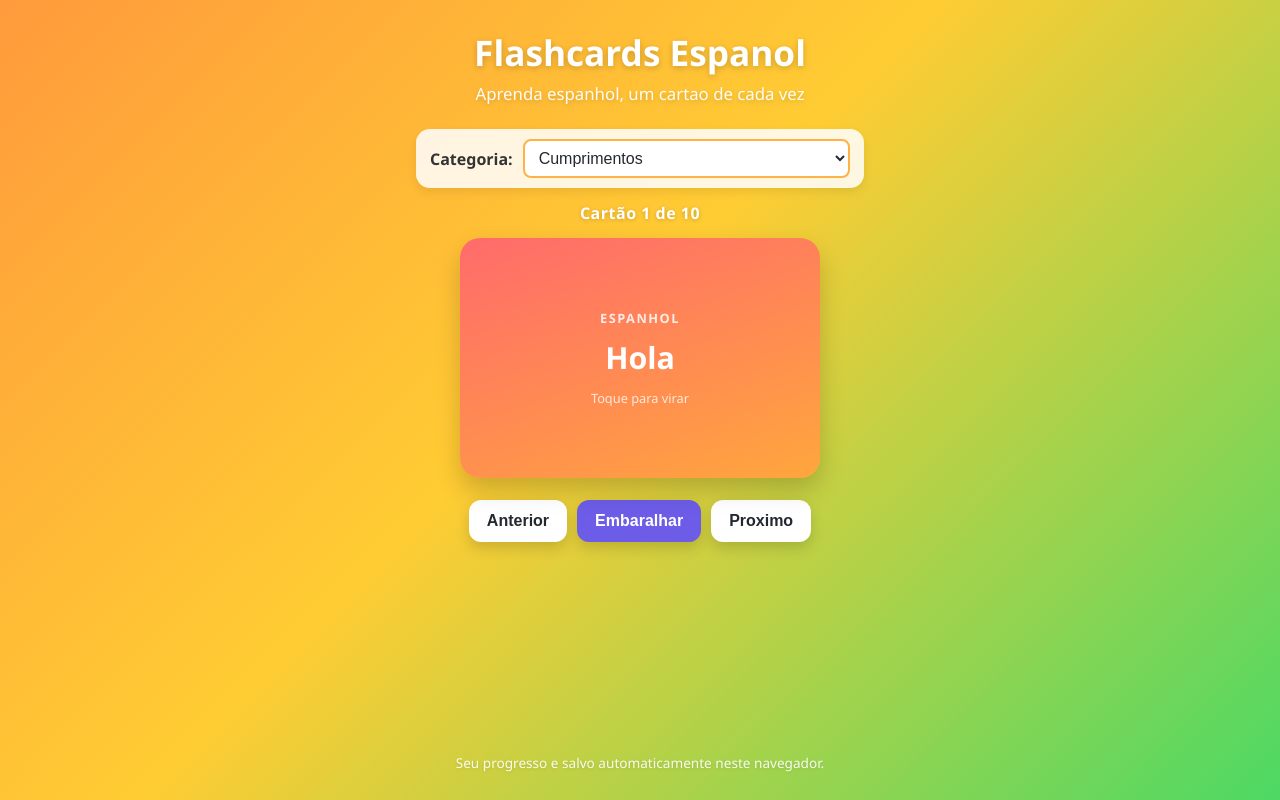
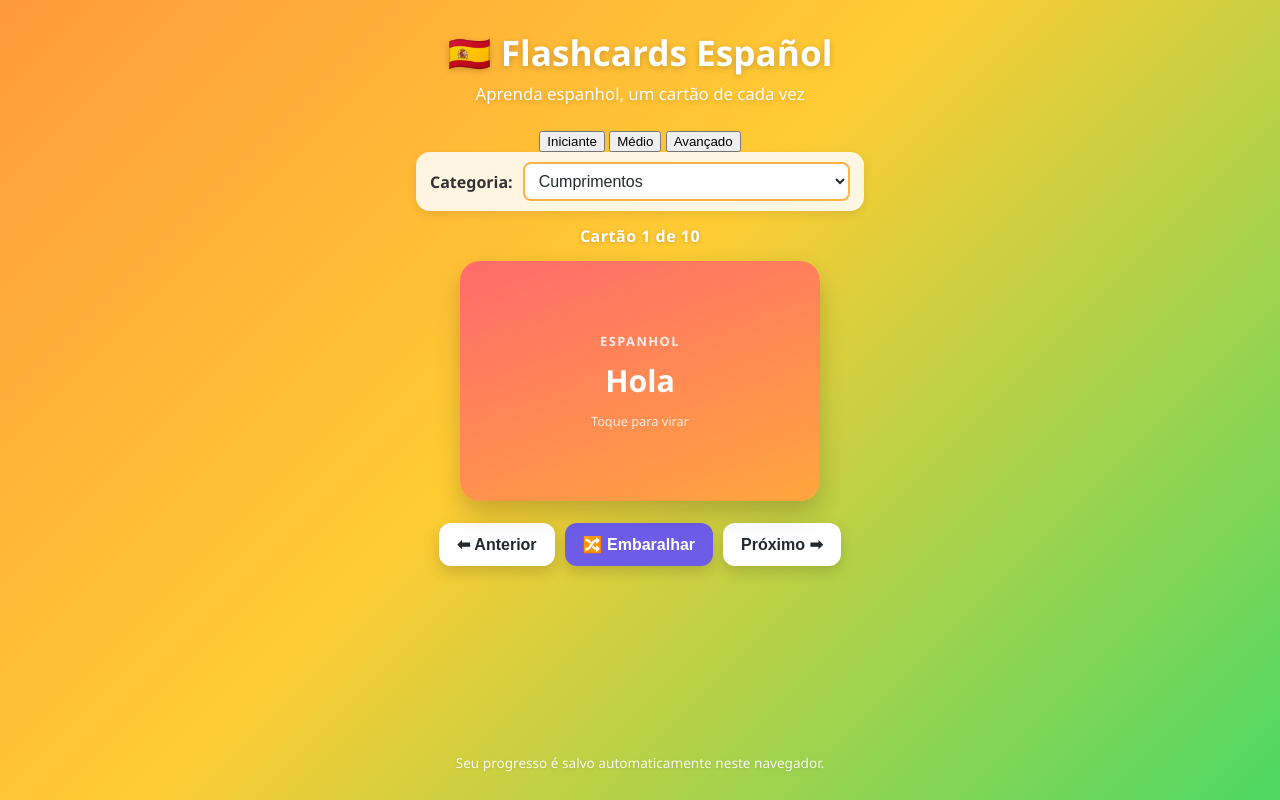
Before and after one commit to caiopraeiroyalla-byte/flashcards-espanol, a website: page public/index.html in a window 1280 px wide. Drawn offline with Linux system fonts and the light colour scheme.

Commit message:
Update index.html

```diff
--- a/public/index.html
+++ b/public/index.html
@@ -3,25 +3,35 @@
 <head>
   <meta charset="UTF-8">
   <meta name="viewport" content="width=device-width, initial-scale=1.0">
-  <title>Flashcards Espanol - Aprenda Espanhol</title>
+  <title>Flashcards Español - Aprenda Espanhol</title>
   <link rel="stylesheet" href="style.css">
 </head>
 <body>
 
   <header class="app-header">
-    <h1>Flashcards Espanol</h1>
-    <p class="subtitle">Aprenda espanhol, um cartao de cada vez</p>
+    <h1>🇪🇸 Flashcards Español</h1>
+    <p class="subtitle">Aprenda espanhol, um cartão de cada vez</p>
   </header>
 
   <main class="app-main">
 
+    <!-- Seletor de nível -->
+    <div class="level-bar" id="level-bar">
+      <button class="level-btn" data-level="iniciante">Iniciante</button>
+      <button class="level-btn" data-level="mediano">Médio</button>
+      <button class="level-btn" data-level="avancado">Avançado</button>
+    </div>
+
+    <!-- Seletor de categoria -->
     <div class="category-bar">
       <label for="category-select">Categoria:</label>
       <select id="category-select"></select>
     </div>
 
-    <div class="progress-indicator" id="progress-indicator">Cartao 1 de 1</div>
+    <!-- Indicador de progresso -->
+    <div class="progress-indicator" id="progress-indicator">Cartão 1 de 1</div>
 
+    <!-- O cartão principal -->
     <div class="card-stage">
       <div class="flashcard" id="flashcard">
         <div class="flashcard-inner">
@@ -31,24 +41,25 @@
             <span class="flip-hint">Toque para virar</span>
           </div>
           <div class="flashcard-face flashcard-back">
-            <span class="face-label">Portugues</span>
-            <p class="face-text" id="back-text">Ola</p>
+            <span class="face-label">Português</span>
+            <p class="face-text" id="back-text">Olá</p>
             <span class="flip-hint">Toque para virar de volta</span>
           </div>
         </div>
       </div>
     </div>
 
+    <!-- Controles de navegação -->
     <div class="controls">
-      <button id="prev-btn" class="btn btn-secondary">Anterior</button>
-      <button id="shuffle-btn" class="btn btn-accent">Embaralhar</button>
-      <button id="next-btn" class="btn btn-secondary">Proximo</button>
+      <button id="prev-btn" class="btn btn-secondary">⬅ Anterior</button>
+      <button id="shuffle-btn" class="btn btn-accent">🔀 Embaralhar</button>
+      <button id="next-btn" class="btn btn-secondary">Próximo ➡</button>
     </div>
 
   </main>
 
   <footer class="app-footer">
-    <p>Seu progresso e salvo automaticamente neste navegador.</p>
+    <p>Seu progresso é salvo automaticamente neste navegador.</p>
   </footer>
 
   <script src="script.js"></script>
```
